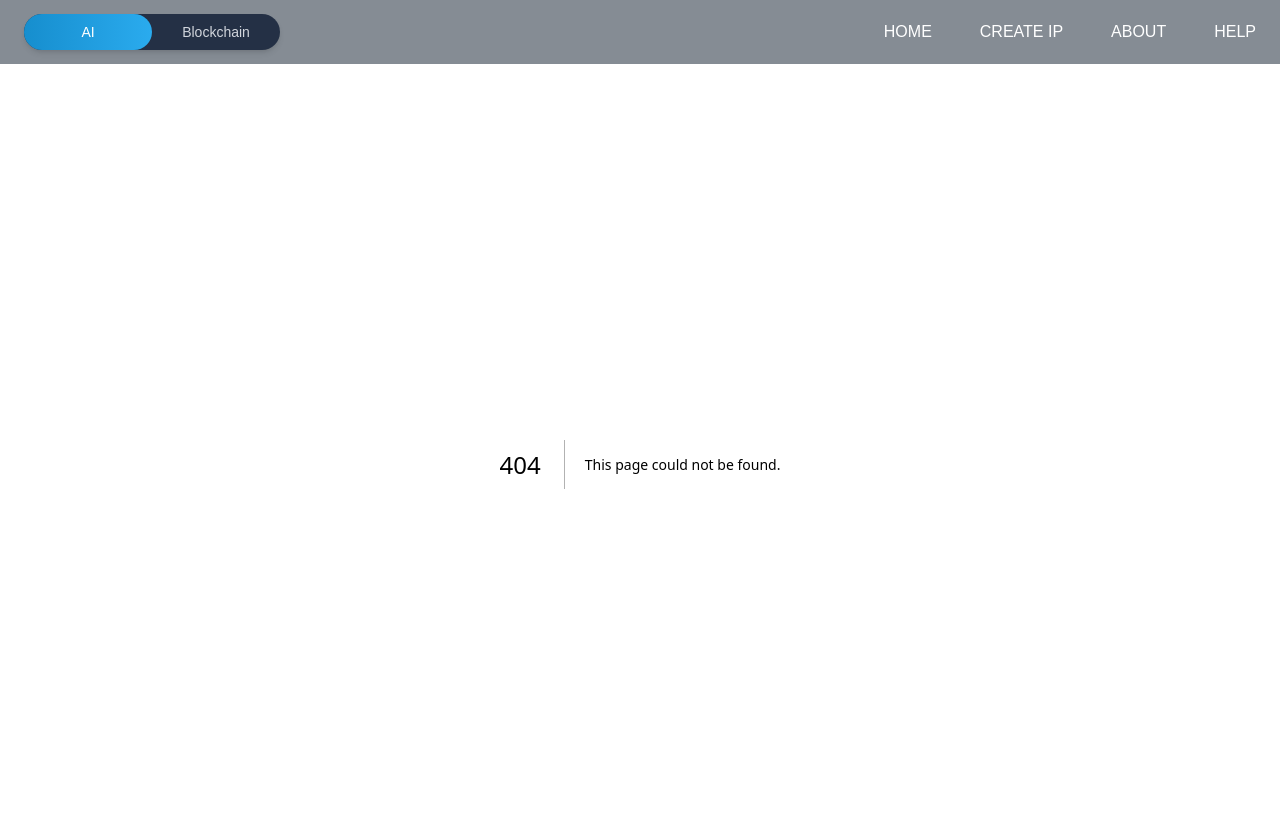
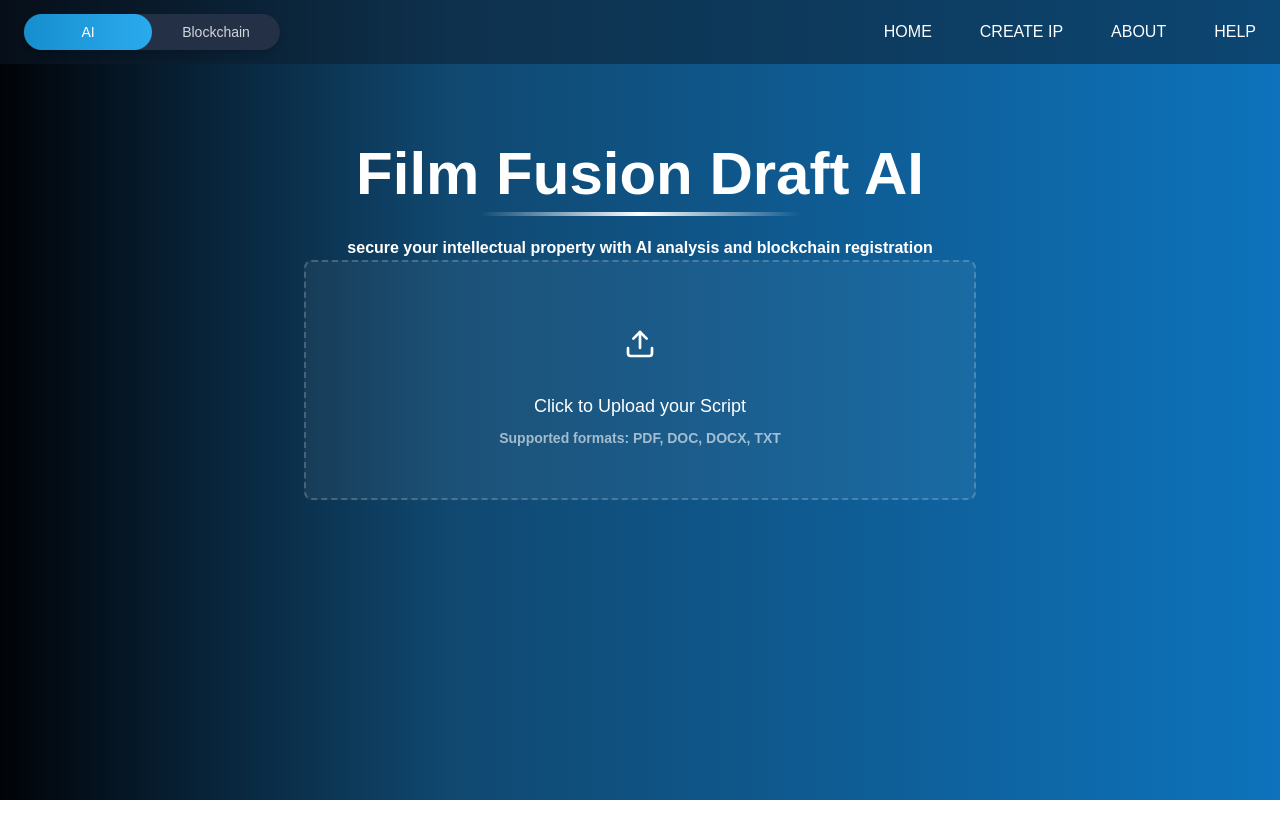
Before and after one commit to Risidio/fe-film-project, a Next.js app: page /uploadAsset in a window 1280 px wide. Before the commit this address had no page. Shown: the top 838 px of the page. After the commit the page ends 800 px from the top, so only its background shows below. Built offline with nearby package versions, Linux system fonts and the light colour scheme.

Commit message:
upload asset

```diff
--- a/src/app/ai/page.tsx
+++ b/src/app/ai/page.tsx
@@ -1,24 +1,19 @@
 import ChatBar from "../components/ChatBar";
+import HeroSection from "../components/HeroSection";
 import SearchBar from "../components/SearchBar";
+import UploadLink from "../components/UploadLink";
 
 export default function Page() {
     return (
         <div className="mt-20 font-bold flex flex-col items-center justify-center text-white">
-            <h1 className="text-6xl">
-                Film Fusion Draft AI
-            </h1>
-            <div className="mt-2 w-80 h-1 bg-gradient-to-r from-transparent via-white to-transparent" />
-            <p className="text-base mt-5">
-                secure your intellectual property with AI analysis and blockchain registration
-            </p>
-            <SearchBar />
-            <footer className=" flex justify-center bg-[#0D1B2A]/800 fixed bottom-0 left-0 w-full h-16">
+            <HeroSection />
+            <div className="flex  justify-center mt-4 items-stretch ">
+                <SearchBar />
+                <UploadLink/>
+            </div>
+            <div className=" flex justify-center items-center bg-[#0D1B2A]/800 fixed bottom-0 left-0 w-full h-16">
                 <ChatBar />
-            </footer>
-
-
-
-
+            </div>
         </div>
     )
 }
--- a/src/app/components/ChatBar.tsx
+++ b/src/app/components/ChatBar.tsx
@@ -12,8 +12,7 @@ const ChatBar: React.FC = () => {
 
   return (
 
-    <div className=" ">
-      <div className="flex justify-end  backdrop-blur-sm rounded-2xl w-xl mt-4 pl-6 text-white shadow-md border border-gray-200">
+      <div className="flex justify-end  backdrop-blur-sm rounded-2xl w-xl  pl-6 text-white shadow-md border border-gray-200">
         <input
           type="text"
           placeholder="Ask me anything about your script..."
@@ -24,12 +23,11 @@ const ChatBar: React.FC = () => {
 
         <button
           onClick={handleSend}
-          className="ml-2 flex items-center gap-1 rounded-2xl bg-gradient-to-r from-[#168ECE] to-[#2AABEE] px-4 py-2 text-sm font-medium text-white hover:opacity-90 transition"
+          className="ml-2 flex items-center gap-1 rounded-2xl bg-cyan-600 px-4 py-2 text-sm font-medium text-white hover:opacity-90 transition"
         >
           Send
         </button>
       </div>
-    </div>
   );
 };
 
--- /dev/null
+++ b/src/app/components/FileUploader.tsx
@@ -0,0 +1,85 @@
+'use client';
+import { useState } from "react";
+import { motion } from "framer-motion";
+import { Upload } from "lucide-react";
+import { toast } from "sonner";
+
+const FileUploader = () => {
+  const [isDragging, setIsDragging] = useState(false);
+
+  const handleDragOver = (e: React.DragEvent) => {
+    e.preventDefault();
+    setIsDragging(true);
+  };
+
+  const handleDragLeave = () => {
+    setIsDragging(false);
+  };
+
+  const handleDrop = (e: React.DragEvent) => {
+    e.preventDefault();
+    setIsDragging(false);
+
+    const files = e.dataTransfer.files;
+    if (files.length > 0) {
+      handleFiles(files);
+    }
+  };
+
+  const handleFileSelect = (e: React.ChangeEvent<HTMLInputElement>) => {
+    const files = e.target.files;
+    if (files && files.length > 0) {
+      handleFiles(files);
+    }
+  };
+
+  const handleFiles = (files: FileList) => {
+    // In a real app, you would process and upload the files here
+    const fileNames = Array.from(files).map(file => file.name).join(', ');
+    toast.success(`Files ready for upload: ${fileNames}`, {
+      description: "Your script will be analyzed using AI and blockchain registration."
+    });
+  };
+
+  return (
+    <div className="w-full max-w-2xl mx-auto">
+      <motion.div
+        className={`relative h-60 border-2 border-dashed rounded-lg flex flex-col items-center justify-center p-6 transition-all duration-200 ${
+          isDragging
+            ? "border-teal-bright/80 bg-white/10"
+            : "border-white/20 bg-white/5"
+        }`}
+        onDragOver={handleDragOver}
+        onDragLeave={handleDragLeave}
+        onDrop={handleDrop}
+        initial={{ opacity: 0, scale: 0.95 }}
+        animate={{ opacity: 1, scale: 1 }}
+        transition={{ duration: 0.5, delay: 0.2 }}
+      >
+        <input
+          type="file"
+          className="absolute inset-0 w-full h-full opacity-0 cursor-pointer"
+          onChange={handleFileSelect}
+          accept=".pdf,.doc,.docx,.txt"
+        />
+
+        <motion.div
+          className="flex flex-col items-center"
+          animate={{ y: isDragging ? -10 : 0 }}
+          transition={{ type: "spring", stiffness: 300, damping: 15 }}
+        >
+          <div className="w-16 h-16 rounded-full bg-teal-bright/10 flex items-center justify-center mb-4">
+            <Upload className="h-8 w-8 text-teal-bright" />
+          </div>
+
+          <p className="text-lg font-medium text-white mb-2">Click to Upload your Script</p>
+          <p className="text-sm text-white/60 text-center">
+            Supported formats: PDF, DOC, DOCX, TXT
+          </p>
+        </motion.div>
+      </motion.div>
+    </div>
+  );
+};
+
+export default FileUploader;
--- /dev/null
+++ b/src/app/components/HeroSection.tsx
@@ -0,0 +1,18 @@
+const HeroSection: React.FC = () => {
+
+
+    return (
+      <div className=" flex flex-col items-center justify-center">
+        <h1 className="text-6xl">
+                Film Fusion Draft AI
+        </h1>
+        <div className=" mt-2 w-80 h-1 bg-gradient-to-r from-transparent via-white to-transparent" />
+        <p className="text-base mt-5">
+            secure your intellectual property with AI analysis and blockchain registration
+        </p>
+      </div>
+
+  );
+}
+
+export default HeroSection;
--- a/src/app/components/NavBar.tsx
+++ b/src/app/components/NavBar.tsx
@@ -2,11 +2,10 @@
 
 import React from "react";
 import Link from "next/link";
-import  AiBlockchainToggle  from "./AiBlockchainToggle";
-const NavBar: React.FC = () => {
+import AiBlockchainToggle from "./AiBlockchainToggle";
 
 
-
+const NavBar: React.FC = () => {
 
   return (
     <nav className="bg-[#0D1B2A]/50 h-16 flex items-center justify-between px-6 text-white">
--- a/src/app/components/SearchBar.tsx
+++ b/src/app/components/SearchBar.tsx
@@ -9,7 +9,7 @@ const SearchBar: React.FC = () => {
   };
 
   return (
-    <div className="flex justify-end   bg-white/10 backdrop-blur-sm rounded-2xl w-xl mt-4 pl-6 text-white shadow-md border border-gray-200">
+    <div className="flex justify-end   bg-white/10 backdrop-blur-sm rounded-2xl w-xl pl-6 text-white shadow-md border border-gray-200">
       <input
         type="text"
         value={query}
--- /dev/null
+++ b/src/app/components/UploadLink.tsx
@@ -0,0 +1,13 @@
+import { FiUpload } from "react-icons/fi";
+import Link from "next/link";
+
+const UploadLink: React.FC = () => {
+
+    return (
+        <Link href="/uploadAsset" className="bg text-white px-4 py-2 border border-gray-200  rounded-xl cursor-pointer">
+            <FiUpload className="display:inline"/>
+        </Link>
+    );
+}
+
+export default UploadLink;
--- /dev/null
+++ b/src/app/uploadAsset/page.tsx
@@ -0,0 +1,12 @@
+import HeroSection from "../components/HeroSection";
+import FileUploader from "../components/FileUploader";
+
+export default function Page() {
+
+    return (
+        <div className="mt-20 font-bold flex flex-col items-center justify-center text-white">
+            <HeroSection />
+            <FileUploader/>
+        </div>
+  )
+}
```
Also changed, not shown: package.json (+9 -5 lines), public/Upload.svg (added), 1 other file (tests, documents, lock files or other folders).
